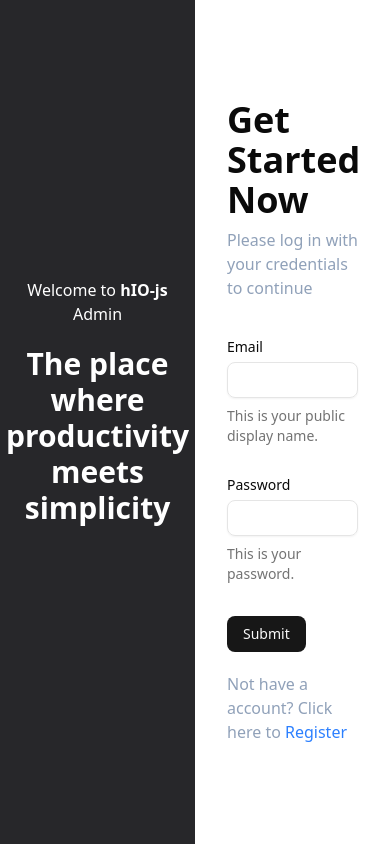
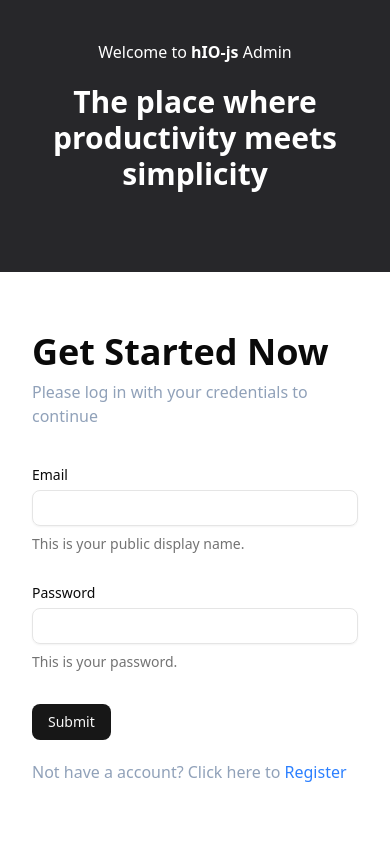
Before and after one commit to adriangvaldes/hio-js-admin, a Next.js app: page /sign-in in a window 390 px wide. Both pictures are taken after a click on the button "Get Started". Built offline with nearby package versions, Linux system fonts and the light colour scheme; no server answers.

Commit message:
feat: integrate sonner for success toast notification on login and enhance layout toaster with rich colors

```diff
--- a/src/app/(public)/sign-in/components/formSignIn.tsx
+++ b/src/app/(public)/sign-in/components/formSignIn.tsx
@@ -7,6 +7,7 @@ import { Form } from "@/components/ui/form";
 import { Button } from "@/components/ui/button";
 import { TextInput } from "@/components/Input";
 import Link from "next/link";
+import { toast } from "sonner";
 
 export function FormSignIn() {
   const form = useForm<LoginT>({
@@ -19,6 +20,7 @@ export function FormSignIn() {
 
   function onSubmit(values: LoginT) {
     console.log(values);
+    toast.success("Logged in successfully!");
   }
 
   return (
--- a/src/app/(public)/sign-in/loginClientSide.tsx
+++ b/src/app/(public)/sign-in/loginClientSide.tsx
@@ -24,13 +24,13 @@ export function LoginClientSide(props: LoginClientSideProps) {
   };
 
   return (
-    <div className="flex min-h-screen items-center justify-start bg-zinc-800 font-sans">
+    <div className="flex min-h-screen flex-col items-center justify-center bg-zinc-800 font-sans md:min-h-screen md:flex-row">
       <section
         className={cn(
-          "flex h-screen flex-col items-center justify-center bg-zinc-800 p-10 text-center transition-all duration-800 ease-in-out",
+          "flex flex-col items-center justify-center bg-zinc-800 p-10 text-center transition-all duration-800 ease-in-out md:h-screen",
           {
             "w-full": !formVisible,
-            "w-1/2": formVisible,
+            "md:w-1/2": formVisible,
           }
         )}
       >
@@ -47,10 +47,10 @@ export function LoginClientSide(props: LoginClientSideProps) {
 
       <section
         className={cn(
-          "flex h-screen items-center justify-center overflow-hidden bg-white transition-all duration-800 ease-in-out",
+          "flex flex-grow items-center justify-center overflow-hidden bg-white transition-all duration-800 ease-in-out md:h-screen",
           {
             "w-0 opacity-0": !formVisible,
-            "w-1/2 p-8 opacity-100": formVisible,
+            "w-full p-8 opacity-100 md:w-1/2": formVisible,
           }
         )}
       >
--- a/src/app/layout.tsx
+++ b/src/app/layout.tsx
@@ -27,7 +27,7 @@ export default function RootLayout({
     <html lang="en">
       <body className={`${geistSans.variable} ${geistMono.variable} body_root antialiased`}>
         {children}
-        <Toaster />
+        <Toaster richColors />
       </body>
     </html>
   );
```
